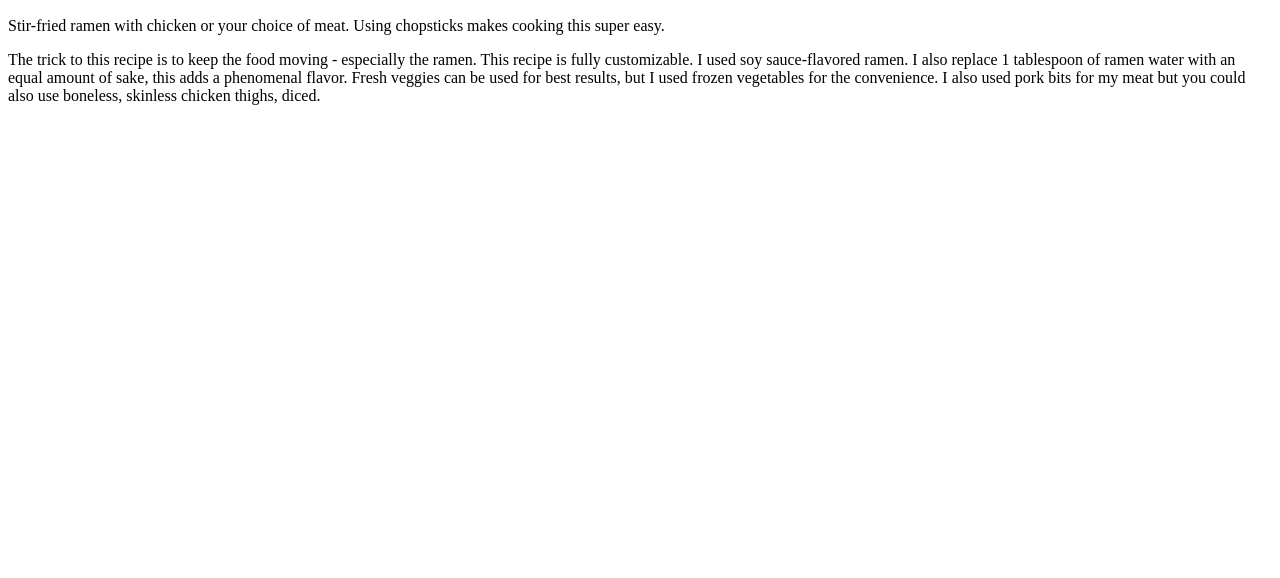
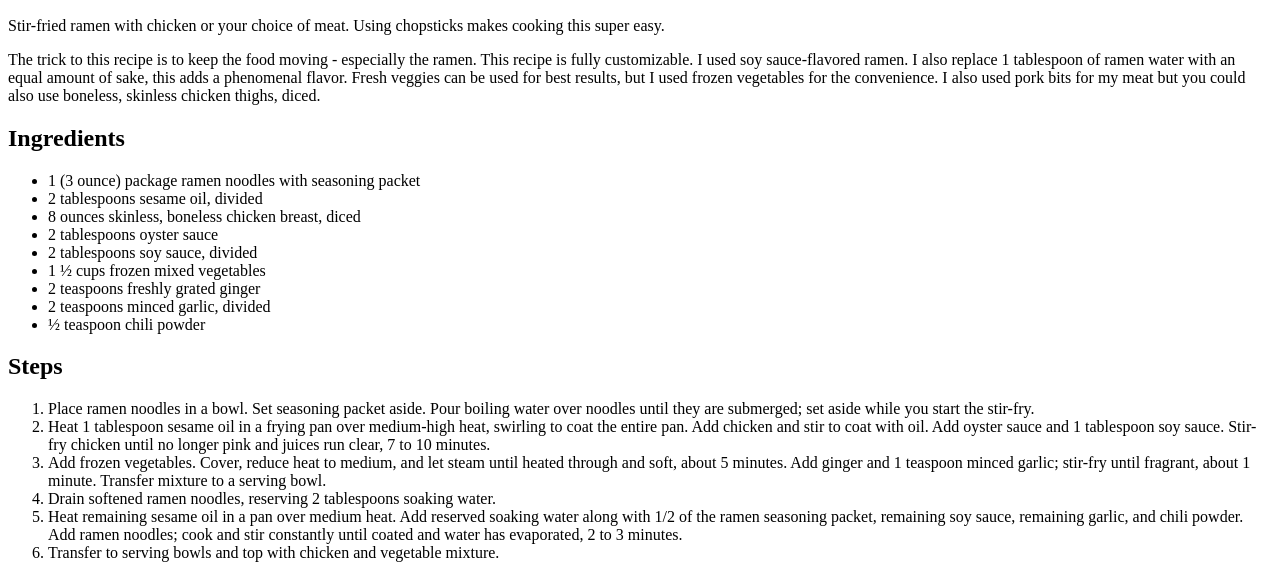
Before and after one commit to rajibmalik/odin-recipes, a plain HTML site: page recipes/ramen.html in a window 1280 px wide. Shown: the part 434-1012 px from the top of the page. Before the commit the page ends 800 px from the top, so only its background shows below. Drawn offline with Linux system fonts and the light colour scheme.

Commit message:
added ingredients and steps to the recipe, completing one recipe

```diff
--- a/recipes/ramen.html
+++ b/recipes/ramen.html
@@ -7,7 +7,8 @@
 
   <body>
     <h1>Ramen</h1>
-      <img src="https://www.allrecipes.com/thmb/eq5uy2KBIrA8xFaInZmpOMsaeC0=/750x0/filters:no_upscale():max_bytes(150000):strip_icc():format(webp)/chicken-stir-fry-with-ramen-soup-loving-nicole-4x3-1-2000-0027a5f78b9f4031a9317e9a5451f959.jpg" alt="ramen image">
+      <img src="https://www.allrecipes.com/thmb/eq5uy2KBIrA8xFaInZmpOMsaeC0=/750x0/filters:no_upscale():max_bytes(150000):strip_icc():format(webp)/chicken-stir-fry-with-ramen-soup-loving-nicole-4x3-1-2000-0027a5f78b9f4031a9317e9a5451f959.jpg"
+      alt="ramen image">
     <h2>Description</h2>
       <p>
         Stir-fried ramen with chicken or your choice of meat. Using chopsticks
@@ -22,5 +23,42 @@
         pork bits for my meat but you could also use boneless, skinless chicken thighs,
         diced.
       </p>
+
+      <h2>Ingredients</h3>
+      <ul>
+        <li>1 (3 ounce) package ramen noodles with seasoning packet</li>
+        <li>2 tablespoons sesame oil, divided</li>
+        <li>8 ounces skinless, boneless chicken breast, diced</li>
+        <li>2 tablespoons oyster sauce</li>
+        <li>2 tablespoons soy sauce, divided</li>
+        <li>1 ½ cups frozen mixed vegetables</li>
+        <li>2 teaspoons freshly grated ginger</li>
+        <li>2 teaspoons minced garlic, divided</li>
+        <li>½ teaspoon chili powder</li>
+      </ul>
+      <h2>Steps</h2>
+      <ol>
+        <li>
+          Place ramen noodles in a bowl. Set seasoning packet aside. Pour boiling water over noodles until
+          they are submerged; set aside while you start the stir-fry.
+        </li>
+        <li>
+          Heat 1 tablespoon sesame oil in a frying pan over medium-high heat, swirling to coat the entire pan. Add chicken and stir to coat with oil. Add oyster sauce and 1 tablespoon soy sauce. Stir-fry
+          chicken until no longer pink and juices run clear, 7 to 10 minutes.
+        </li>
+        <li>
+          Add frozen vegetables. Cover, reduce heat to medium, and let steam until heated through and soft, about 5 minutes. Add ginger and 1 teaspoon minced garlic; stir-fry until fragrant, about 1 minute.
+          Transfer mixture to a serving bowl.
+        </li>
+        <li>
+          Drain softened ramen noodles, reserving 2 tablespoons soaking water.
+        </li>
+        <li>
+          Heat remaining sesame oil in a pan over medium heat. Add reserved soaking water along with 1/2 of the ramen seasoning packet,
+          remaining soy sauce, remaining garlic, and chili powder.
+          Add ramen noodles; cook and stir constantly until coated and water has evaporated, 2 to 3 minutes.
+        </li>
+        <li>Transfer to serving bowls and top with chicken and vegetable mixture.</li>
+      </ol>
   </body>
 </html>
```
